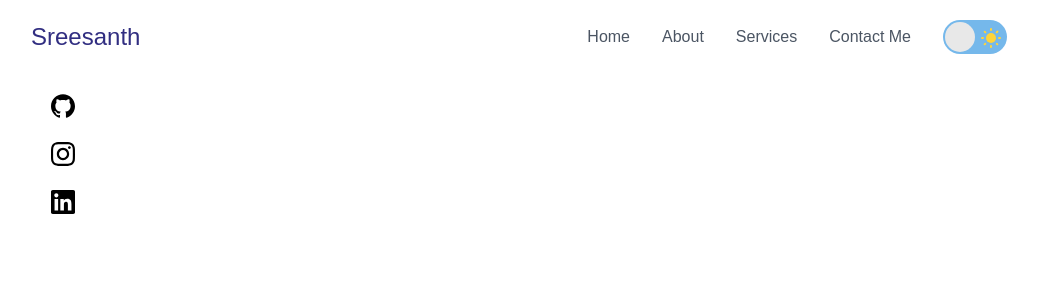
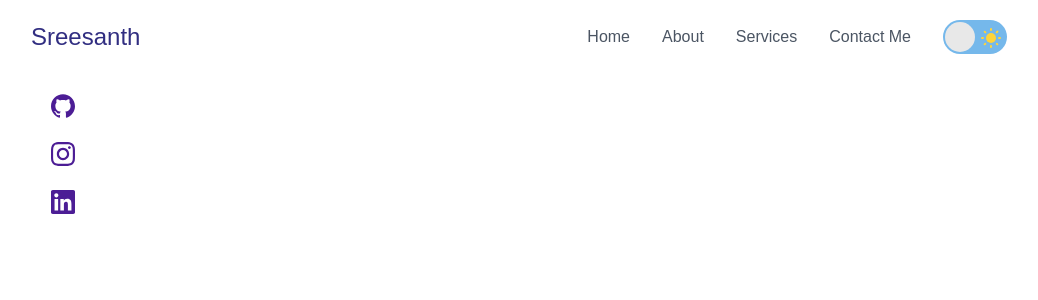
Before and after one commit to Sreesanth46/sreesanth.me, a Vue app: page / in a window 1280 px wide. Shown: the top 300 px of the page, without its empty margins (121-1159 px from the left). Built offline with nearby package versions, Linux system fonts and the light colour scheme.

Commit message:
style: svg fill

```diff
--- a/src/App.vue
+++ b/src/App.vue
@@ -38,5 +38,6 @@ html {
 svg {
     width: 24px;
     height: 24px;
+    @apply fill-violet-900;
 }
 </style>
```
